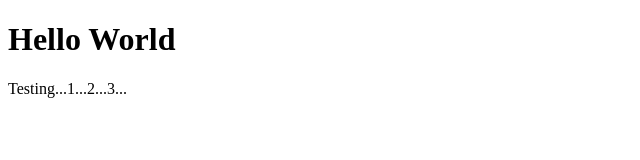
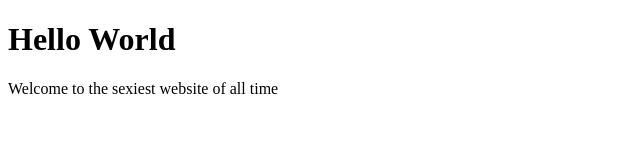
Before and after one commit to Kevnnnm/Kevnnnm.github.io, a plain HTML site: page index.html in a window 1280 px wide. Shown: the whole page, without its empty margins (0-640 px from the left). Drawn offline with Linux system fonts and the light colour scheme.

Commit message:
first commit

```diff
--- a/index.html
+++ b/index.html
@@ -2,6 +2,6 @@
 <html>
 <body>
 <h1>Hello World</h1>
-<p>Testing...1...2...3...</p>
+<p>Welcome to the sexiest website of all time</p>
 </body>
 </html>
```
